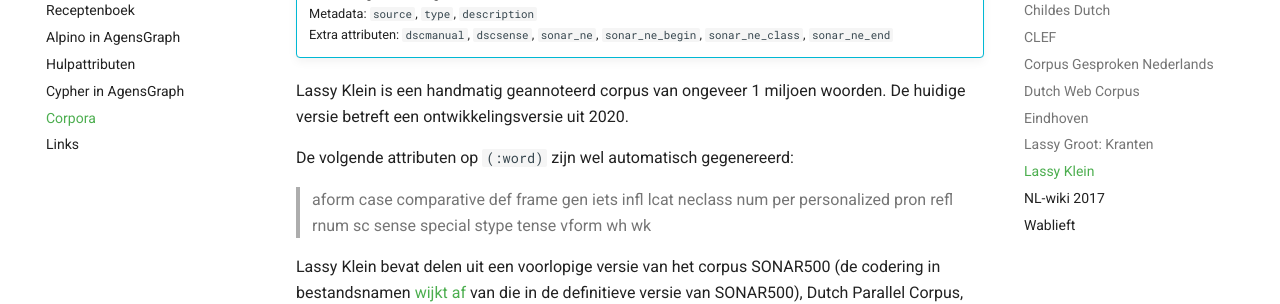
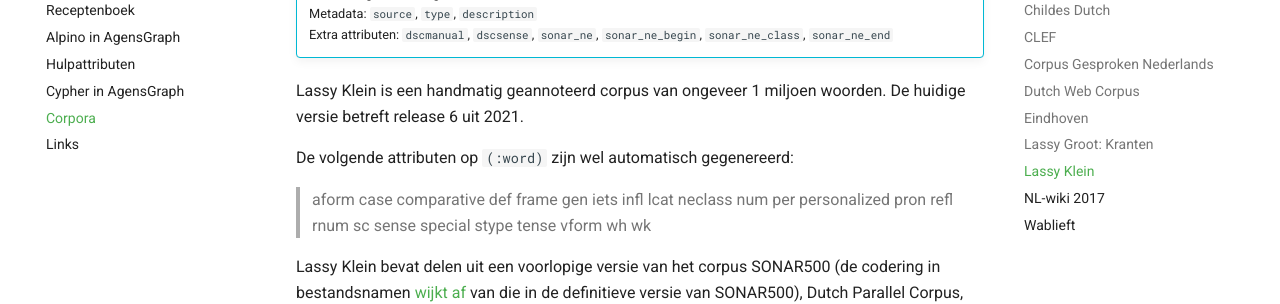
Before and after one commit to rug-compling/alpinograph-docs, an MkDocs documentation site: the page built from docs/corpora.md, in a window 1280 px wide and 900 px high, scrolled down 4396 px. Shown: the part 179-483 px from the top of the window. Built offline with MkDocs 1.6.1 and Material for MkDocs 9.7.7, drawn with Linux system fonts in a browser that asks for light colours.

Commit message:
corpora: Lassy Klein: versie 6

```diff
--- a/docs/corpora.md
+++ b/docs/corpora.md
@@ -186,7 +186,7 @@
     Extra attributen: `dscmanual`, `dscsense`, `sonar_ne`, `sonar_ne_begin`, `sonar_ne_class`, `sonar_ne_end`
 
 Lassy Klein is een handmatig geannoteerd corpus van ongeveer 1 miljoen
-woorden. De huidige versie betreft een ontwikkelingsversie uit 2020.
+woorden. De huidige versie betreft release 6 uit 2021.
 
 De volgende attributen op `(:word)` zijn wel automatisch gegenereerd:
 
```
